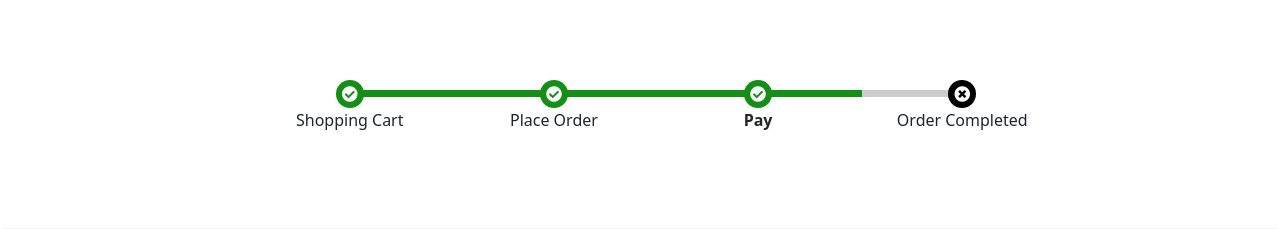
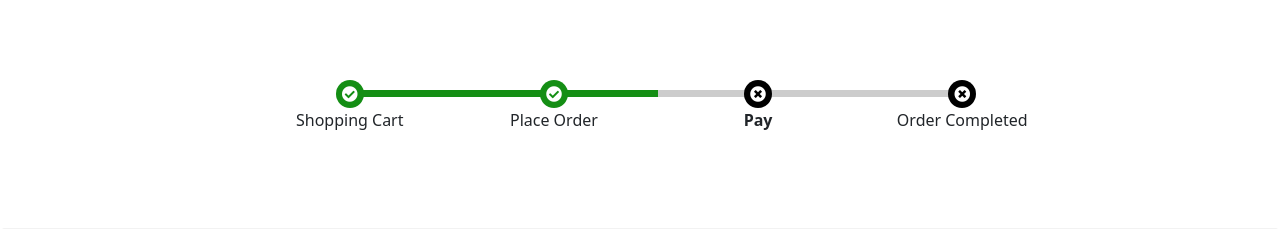
Before and after one commit to amalazimahh/Beetriv, a PHP site: page /Email/pay.php in a window 1280 px wide. Shown: the part 56-285 px from the top of the page. Run offline with PHP 8.4, Linux system fonts and the light colour scheme.

Commit message:
modify progress bar for page pay

```diff
--- a/pay.php
+++ b/pay.php
@@ -55,14 +55,12 @@ require_once "connection.php";
     }
 
     ul li:nth-child(1) .fas,
-    ul li:nth-child(2) .fas,
-    ul li:nth-child(3) .fas{
+    ul li:nth-child(2) .fas{
       background: #148e14;
     }
 
     ul li:nth-child(1) .fas::after,
-    ul li:nth-child(2) .fas::after,
-    ul li:nth-child(3) .fas::after{
+    ul li:nth-child(2) .fas::after{
       background: #148e14;
 
     }
@@ -127,7 +125,7 @@ require_once "connection.php";
           </li>
 
           <li>
-            <i class="fas fa-check-circle"></i>
+            <i class="fas fa-times-circle"></i>
             <p><b>Pay</b></p>
           </li>
 
```
